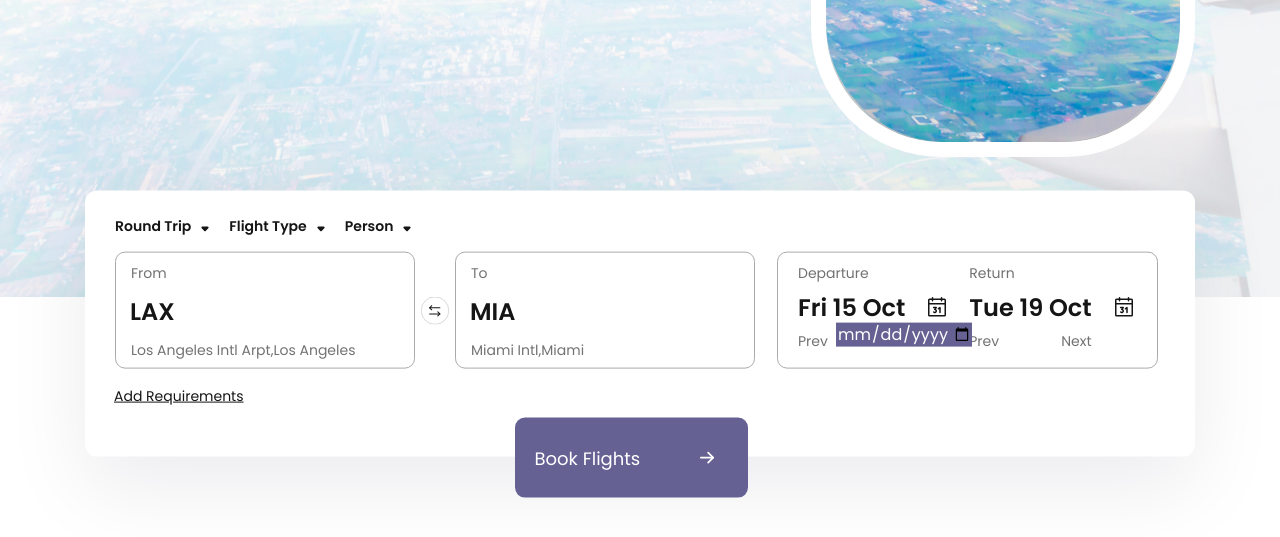
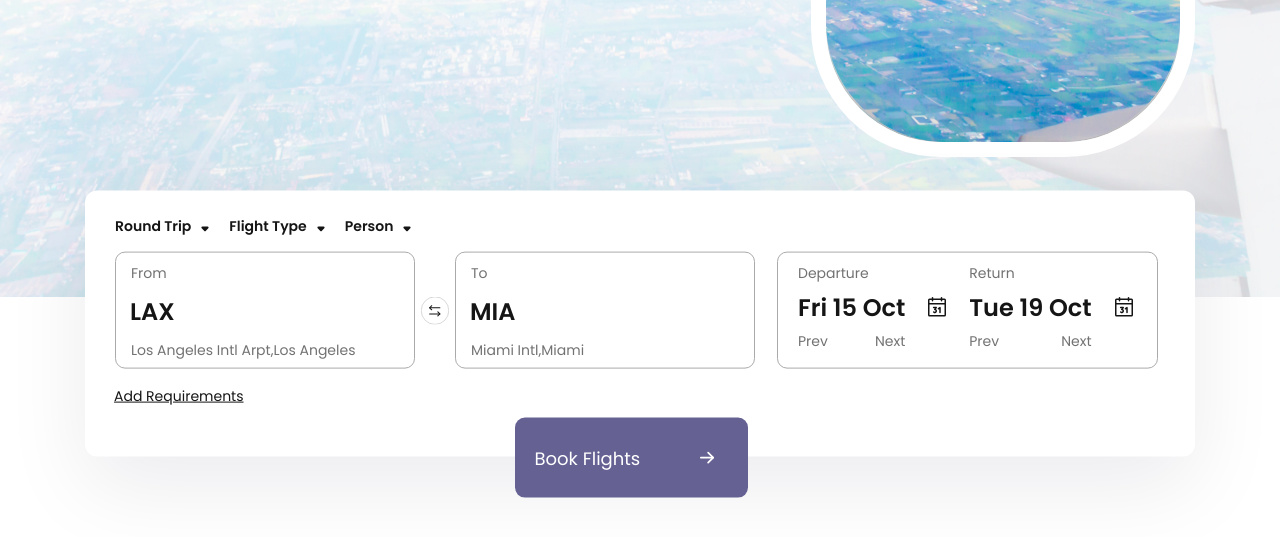
Before and after one commit to Andyone89/air, a website: page app/index.html in a window 1280 px wide. Shown: the part 455-992 px from the top of the page. Drawn offline with nearby package versions, Linux system fonts and the light colour scheme; files that its build step writes are made by us from their sources.

Commit message:
calendar

```diff
--- a/app/scss/_book-flights.scss
+++ b/app/scss/_book-flights.scss
@@ -213,7 +213,7 @@
         border: none;
         position: absolute;
         z-index: 999;
-        // left: -9999px;
+        left: -9999px;
 
     }
 
```
